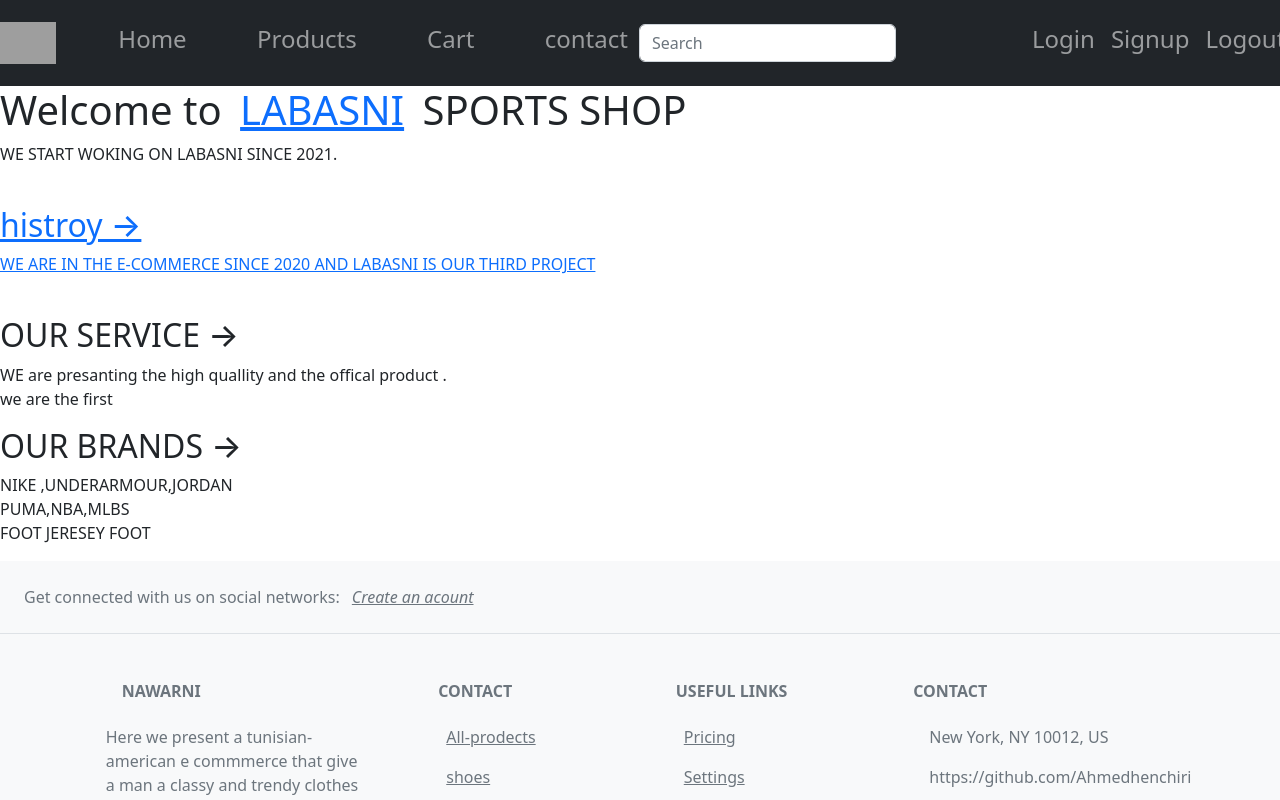
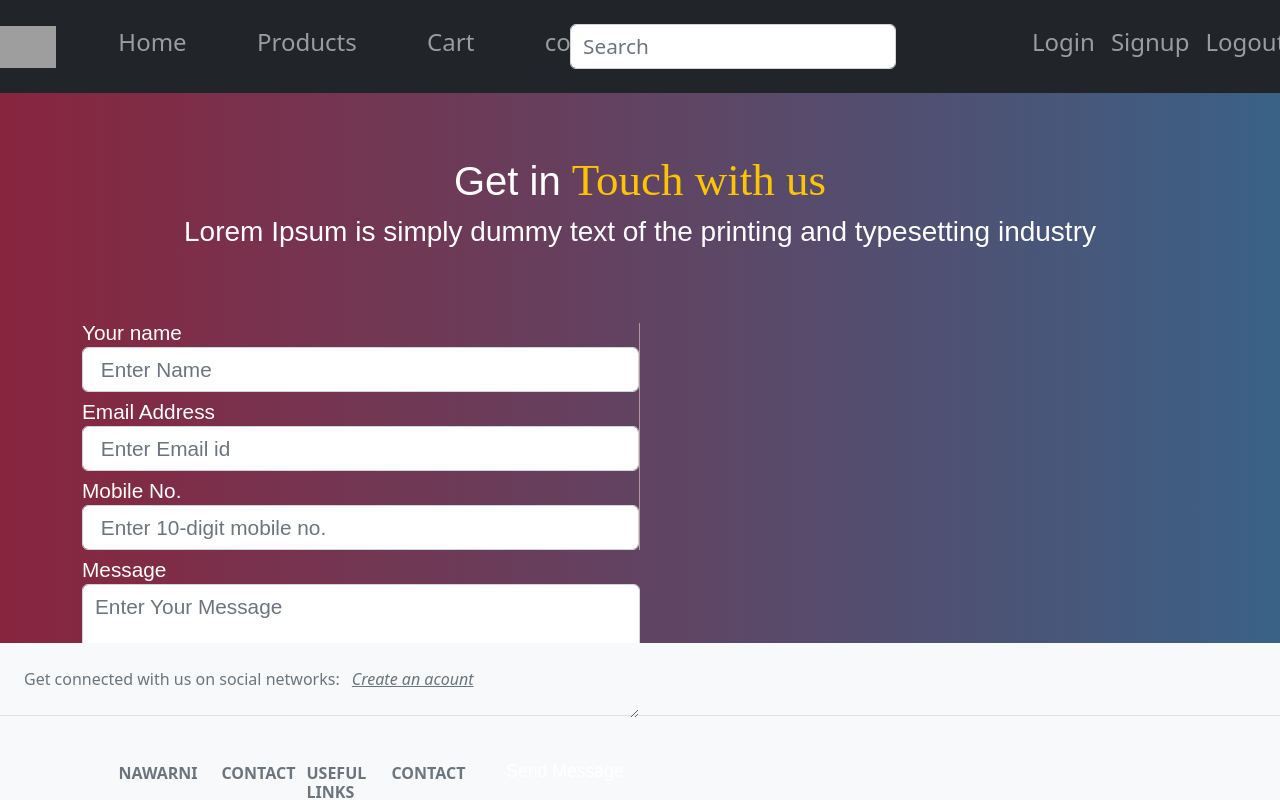
Before and after one commit to Greenfield-V-2-Clothing-e-shop/nawarni, a Next.js app in the folder client/: page /Contact in a window 1280 px wide. Shown: the top 800 px of the page. Built offline with nearby package versions, Linux system fonts and the light colour scheme; grey boxes are pictures that could not be loaded.

Commit message:
contact us

```diff
--- a/client/pages/Contact.tsx
+++ b/client/pages/Contact.tsx
@@ -1,42 +1,43 @@
+
 
 export default function Contact(){
   return <div>
-    <main className="ddd">
-        <h1 className="ddd">
-          Welcome to <a href="/Home">LABASNI</a> SPORTS SHOP
-        </h1>
+   <section id="contact">
+			<div className="section-content">
+				<h1 className="section-header">Get in <span className="content-header wow fadeIn " data-wow-delay="0.2s" data-wow-duration="2s"> Touch with us</span></h1>
+				<h3>Lorem Ipsum is simply dummy text of the printing and typesetting industry</h3>
+			</div>
+			<div className="contact-section">
+			<div className="container">
+				<form>
+					<div className="col-md-6 form-line">
+			  			<div className="form-group">
+			  				<label className="exampleInputUsername">Your name</label>
+					    	<input type="text" className="form-control" id="" placeholder=" Enter Name"/>
+				  		</div>
+				  		<div className="form-group">
+					    	<label className="exampleInputEmail">Email Address</label>
+					    	<input type="email" className="form-control" id="exampleInputEmail" placeholder=" Enter Email id"/>
+					  	</div>
+					  	<div className="form-group">
+					    	<label className="telephone">Mobile No.</label>
+					    	<input type="tel" className="form-control" id="telephone" placeholder=" Enter 10-digit mobile no."/>
+			  			</div>
+			  		</div>
+			  		<div className="col-md-6">
+			  			<div className="form-group">
+			  				<label className ="description"> Message</label>
+			  			 	<textarea  className="form-control" id="description" placeholder="Enter Your Message"></textarea>
+			  			</div>
+			  			<div>
 
-        <p className="dddd">
-          WE START WOKING ON LABASNI SINCE 2021
-          <code className="ddd"></code>.
-        </p>
+			  				<button type="button" className="btn btn-default submit"><i className="fa fa-paper-plane" aria-hidden="true"></i>  Send Message</button>
+			  			</div>
 
-
-
-        <div className="ddd">
-          <a href="#" className="ddd">
-            <h2>histroy &rarr;</h2>
-            <p>WE ARE IN THE E-COMMERCE SINCE 2020
-              AND LABASNI IS OUR THIRD PROJECT
-            </p>
-          </a>
-
-         <div className="ddd">
-            <h2>OUR SERVICE &rarr;</h2>
-            <p>WE are presanting the high quallity
-              and the offical product .<br></br>
-              we are the first
-            </p>
-            </div>
-
-         <div className="ddd">
-            <h2>OUR BRANDS &rarr;</h2>
-            <p>NIKE ,UNDERARMOUR,JORDAN<br></br>PUMA,NBA,MLBS<br></br> FOOT JERESEY FOOT
-            </p>
-            </div>
-
-
-        </div>
-      </main>
+					</div>
+				</form>
+			</div>
+      </div>
+		</section>
   </div>
 }
--- a/client/pages/_app.tsx
+++ b/client/pages/_app.tsx
@@ -1,6 +1,7 @@
 import '../styles/globals.css'
 import type { AppProps } from 'next/app'
 import 'bootstrap/dist/css/bootstrap.min.css';
+import "../styles/Contact.css"
 import Layout from '../components/layout'
 
 function MyApp({ Component, pageProps }:any) {
--- /dev/null
+++ b/client/styles/Contact.css
@@ -0,0 +1,58 @@
+.content-header{
+  font-family: 'Oleo Script', cursive;
+  color:#fcc500;
+  font-size: 45px;
+}
+
+.section-content{
+  text-align: center;
+
+}
+#contact{
+
+    font-family: 'Teko', sans-serif;
+  padding-top: 60px;
+  width: 100%;
+  width: 100vw;
+  height: 550px;
+  background: #3a6186; /* fallback for old browsers */
+  background: -webkit-linear-gradient(to left, #3a6186 , #89253e); /* Chrome 10-25, Safari 5.1-6 */
+  background: linear-gradient(to left, #3a6186 , #89253e); /* W3C, IE 10+/ Edge, Firefox 16+, Chrome 26+, Opera 12+, Safari 7+ */
+    color : #fff;
+}
+.contact-section{
+  padding-top: 40px;
+}
+.contact-section .col-md-6{
+  width: 50%;
+}
+
+.form-line{
+  border-right: 1px solid #B29999;
+}
+
+.form-group{
+  margin-top: 10px;
+}
+label{
+  font-size: 1.3em;
+  line-height: 1em;
+  font-weight: normal;
+}
+.form-control{
+  font-size: 1.3em;
+  color: #080808;
+}
+textarea.form-control {
+    height: 135px;
+   /* margin-top: px;*/
+}
+
+.submit{
+  font-size: 1.1em;
+  float: right;
+  width: 150px;
+  background-color: transparent;
+  color: #fff;
+
+}
```
Also changed, not shown: client/styles/Bootstrap.module.css (line endings or trailing spaces), client/styles/globals.css (line endings or trailing spaces).
